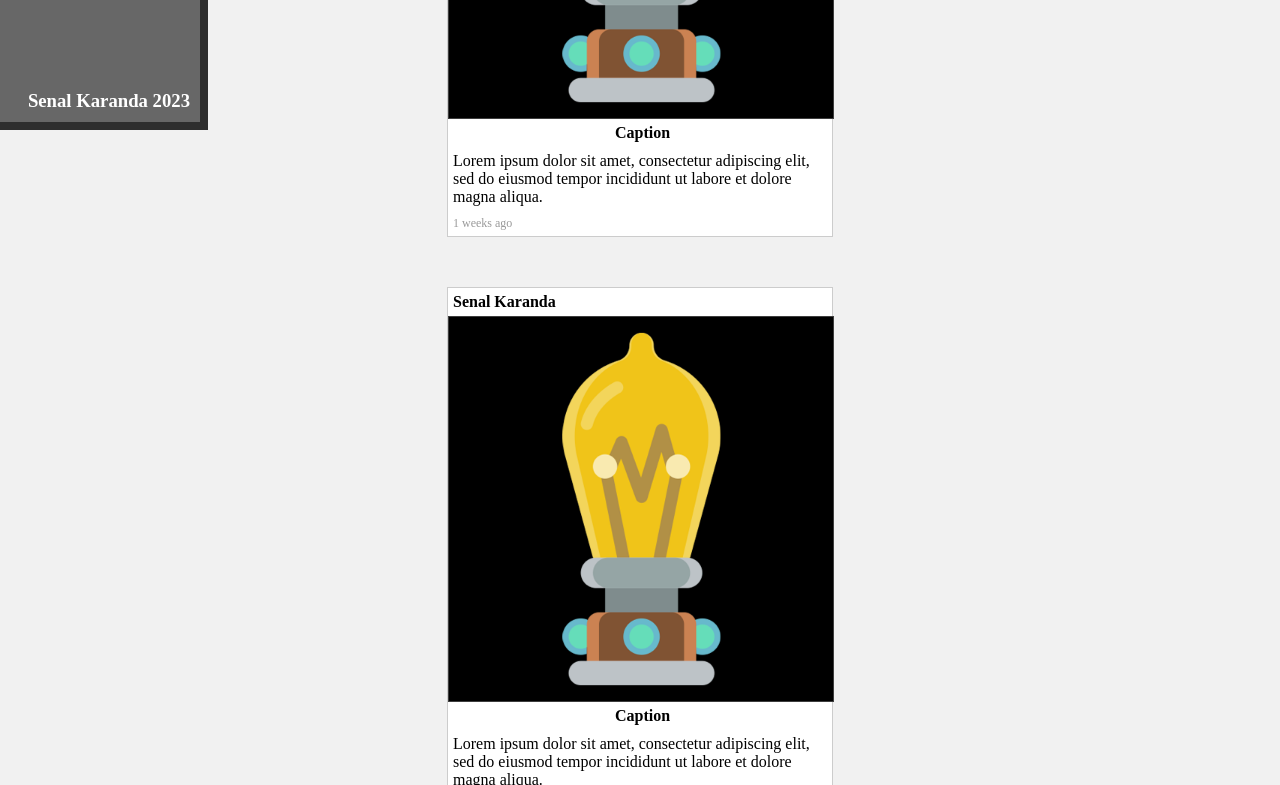
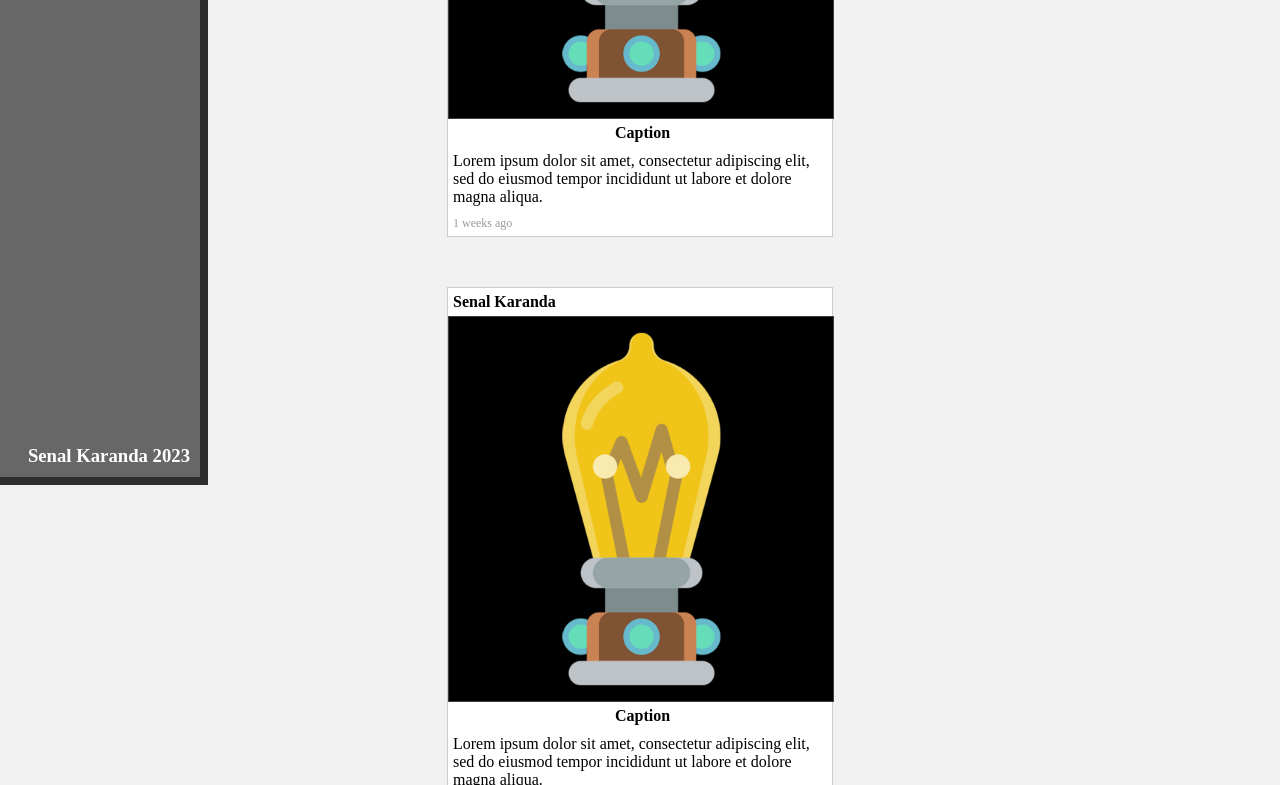
Before and after one commit to SenalKaranda/HTML-KarandaGram, a website built with Vite: page index.html in a window 1280 px wide. Shown: the part 586-1371 px from the top of the page. Built offline with nearby package versions, Linux system fonts and the light colour scheme; files whose address does not match are found by name.

Commit message:
Updated Sidebar Size

```diff
--- a/css/style.css
+++ b/css/style.css
@@ -13,11 +13,10 @@ header {
 
 #sidebar {
   position: fixed;
-  top: 25%;
   left: 0;
   width: 200px;
   min-height: 500px;
-  max-height: 50%;
+  height: 100%;
   background-color: #676767;
   overflow-y: auto;
   border-top: 1ch solid #2e2e2e;
```
